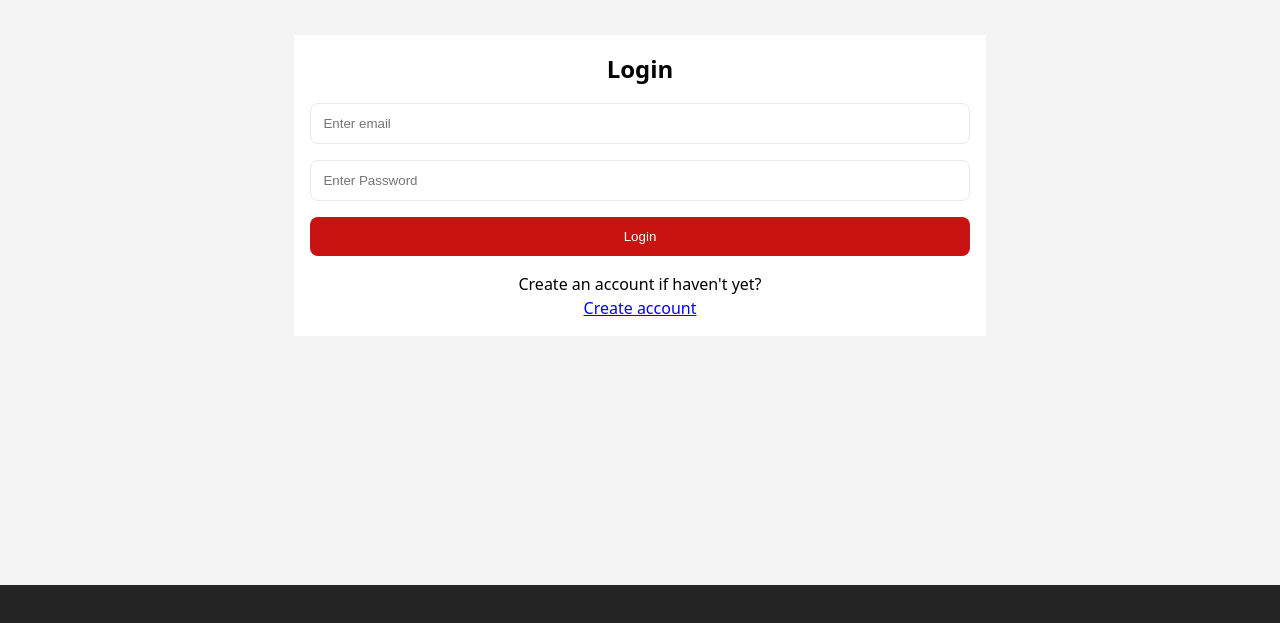
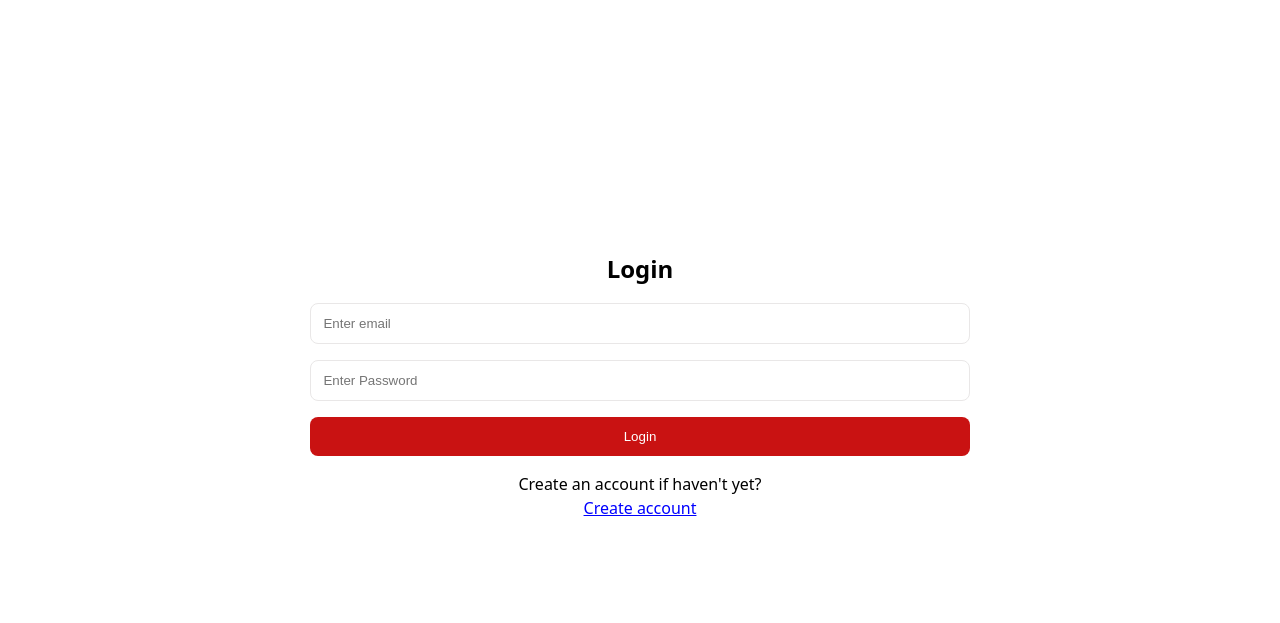
Before and after one commit to Mbiydzenyuy3/feature-rich-url-shortner, a React (Vite) app in the folder urlshortener/: page /login in a window 1280 px wide. Shown: the part 215-838 px from the top of the page. Before the commit the page ends 800 px from the top, so only its background shows below. Built offline with nearby package versions, Linux system fonts and the light colour scheme; no server answers.

Commit message:
added changes

```diff
--- a/urlshortener/package.json
+++ b/urlshortener/package.json
@@ -8,12 +8,13 @@
     "build": "vite build",
     "lint": "eslint .",
     "preview": "vite preview",
-     "start": "serve -s dist"
+    "start": "serve -s dist"
   },
   "dependencies": {
     "axios": "^1.9.0",
     "react": "^19.1.0",
     "react-dom": "^19.1.0",
+    "react-hook-form": "^7.56.4",
     "react-router-dom": "^7.6.0",
     "serve": "^14.2.4"
   },
--- a/urlshortener/src/App.css
+++ b/urlshortener/src/App.css
@@ -7,7 +7,6 @@
 #root {
   max-width: 1280px;
   margin: 0 auto;
-  height: 100vh;
   padding: 1rem;
   text-align: center;
   display: flex;
@@ -19,7 +18,6 @@ body {
   color: #000;
   background-color: #f5f4f4;
   font-size: 16px;
-  height: 100vh;
 }
 
 .container {
@@ -197,3 +195,16 @@ button.btn.login {
   width: 100%;
   text-align: center;
 }
+
+@media(min-width: 480px) {}
+
+@media(min-width: 768px) {
+  body {
+    height: fit-content;
+    background-color: #fff;
+  }
+
+  #root {
+    height: 150vh;
+  }
+}
--- a/urlshortener/src/components/ShortenInput.jsx
+++ b/urlshortener/src/components/ShortenInput.jsx
@@ -1,4 +1,3 @@
-// src/components/ShortenInput.jsx
 import { useState } from "react";
 import { apiFetch } from "../api.js";
 
@@ -70,6 +69,7 @@ export default function ShortenForm({ onShortened }) {
             share
           </p>
         </div>
+
         {shortenedUrl && (
           <div>
             <p>Shortened URL:</p>
```
Also changed, not shown: 1 other file (tests, documents, lock files or other folders).
